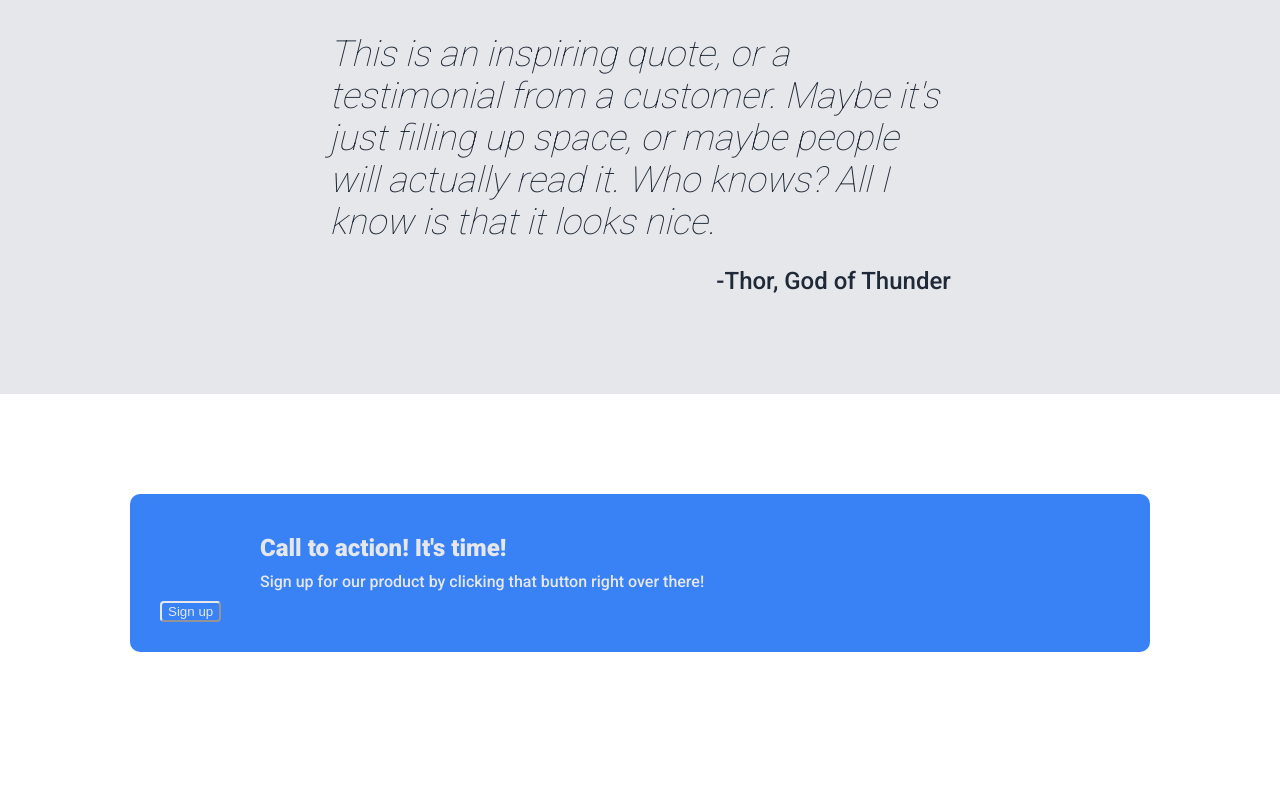
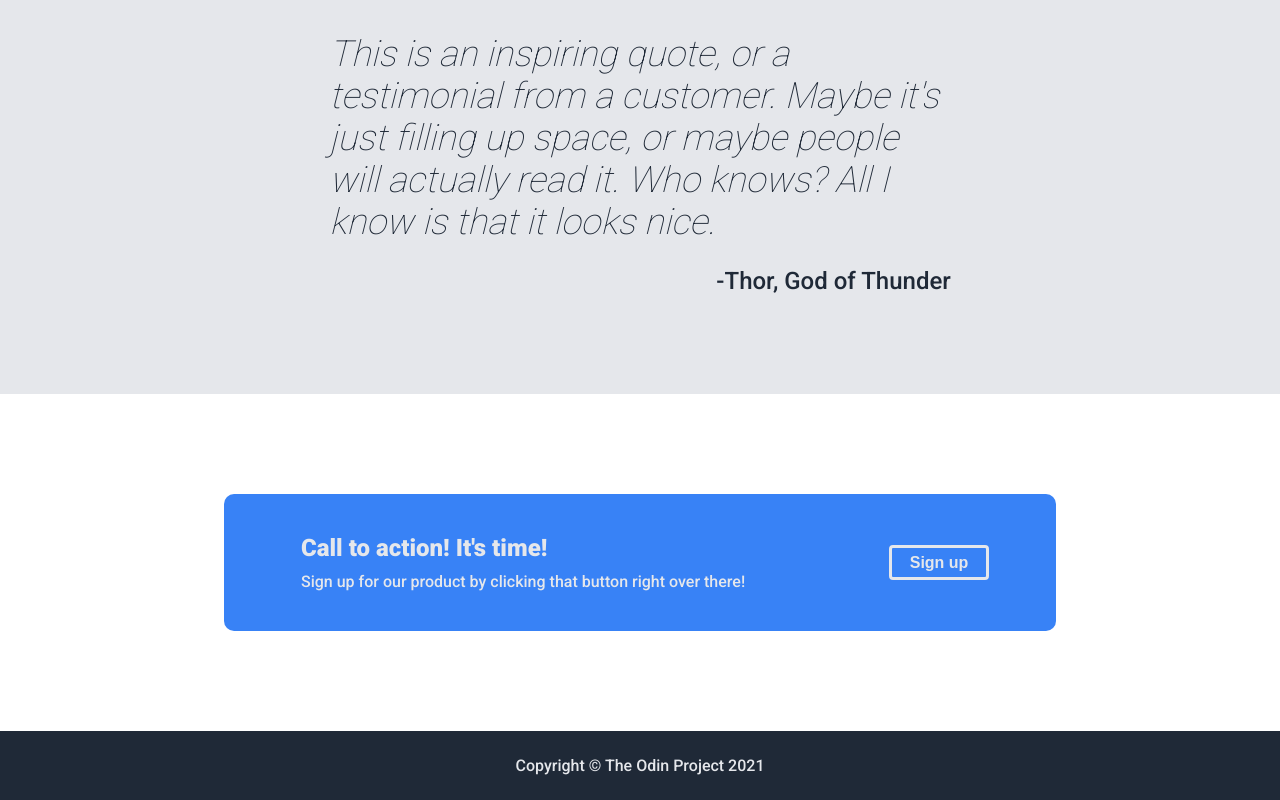
Before and after one commit to FlorinSilviu/landing-page, a plain HTML site: page index.html in a window 1280 px wide. Shown: the part 925-1725 px from the top of the page. Before the commit the page ends 1677 px from the top, so only its background shows below. Drawn offline with Linux system fonts and the light colour scheme.

Commit message:
finish the website

```diff
--- a/index.html
+++ b/index.html
@@ -60,9 +60,15 @@
     </div>
 
     <div class="call-to-action">
-        <p id="cta-title">Call to action! It's time!</p>
-        <p id="cta-subtext">Sign up for our product by clicking that button right over there!</p>
+        <div class="cta-text">
+            <p id="cta-title">Call to action! It's time!</p>
+            <p id="cta-subtext">Sign up for our product by clicking that button right over there!</p>
+        </div>
         <button>Sign up</button>
+    </div>
+
+    <div class="copyright">
+        Copyright © The Odin Project 2021
     </div>
 </body>
 </html>
--- a/styles/styles.css
+++ b/styles/styles.css
@@ -150,28 +150,44 @@ li {
 }
 
 .call-to-action {
+    display: flex;
+    flex-direction: row;
     background-color: #3882F6;
-    max-width: 75%;
+    max-width: 65%;
     margin: auto;
     margin-top: 100px;
     margin-bottom: 100px;
-    padding: 30px;
+    padding: 30px 0;
     color: #E5E7EB;
     border-radius: 10px;
+    justify-content: space-around;
 }
 
-.call-to-action > p {
-    margin: 10px 100px;
+.call-to-action > .cta-text > p {
+    margin: 10px;
 }
 
-.call-to-action > #cta-title {
+.call-to-action > .cta-text > #cta-title {
     font-size: 24px;
     font-weight: 900;
 }
 
 .call-to-action > button {
+    align-self: center;
     background-color: transparent;
     border-color: #E5E7EB;
     border-radius: 4px;
     color: #E5E7EB;
+    font-size: 16px;
+    font-weight: 900;
+    border: solid 3px;
+    width: 100px;
+    height: 35px;
 }
+
+.copyright {
+    padding: 25px;
+    background-color: #1F2937;
+    text-align: center;
+    color: #E5E7EB;
+}
```
